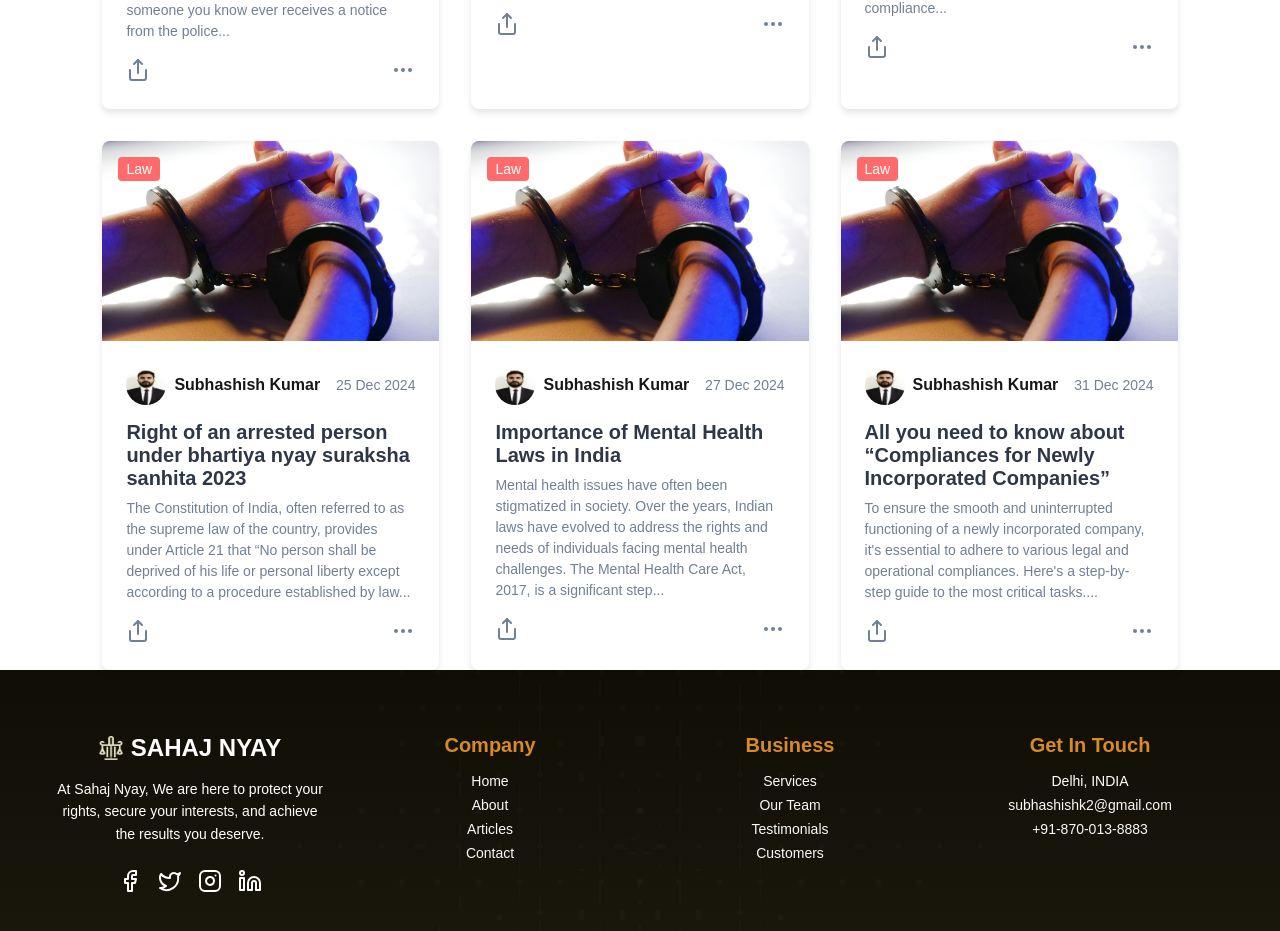
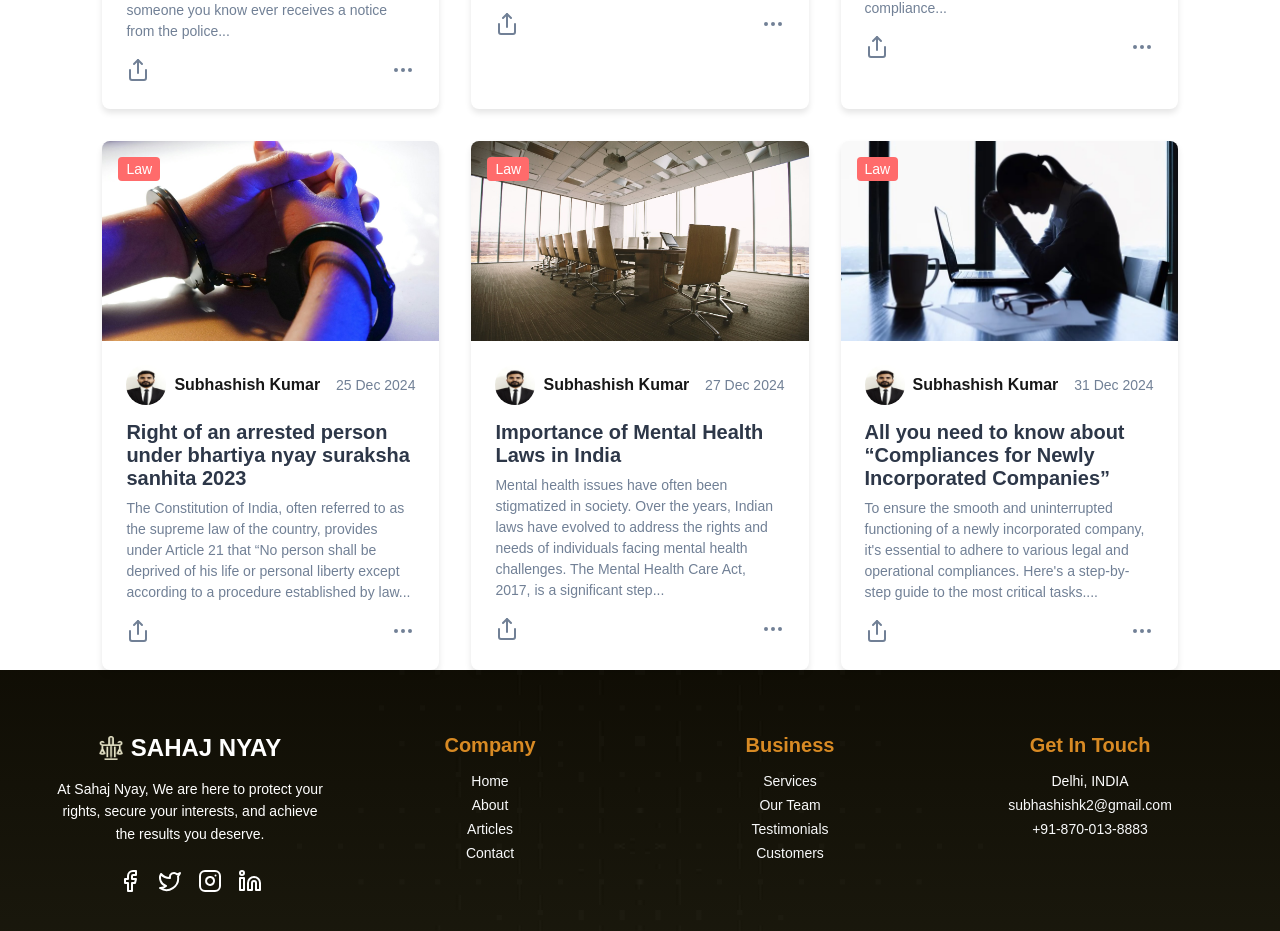
Before and after one commit to gautamkmahato/Law-firm, a Next.js app: page /articles in a window 1280 px wide. Shown: the part 828-1759 px from the top of the page. Built offline with nearby package versions, Linux system fonts and the light colour scheme.

Commit message:
fixed the new page

```diff
--- a/app/articles/Compliances for-newly-incorporated-companies/page.js
+++ b/app/articles/Compliances for-newly-incorporated-companies/page.js
@@ -2,7 +2,7 @@ import Image from 'next/image';
 import Link from 'next/link';
 import styles from '../[blogTitle]/blogPost.module.css';
 import profileImage from '../../public/assets/profile.jpg';
-import complianceImage from '../../public/assets/compliance.jpg';
+import complianceImage from '../../public/assets/law4.jpeg';
 
 export const metadata = {
   title: "Compliances for Newly Incorporated Companies",
--- a/app/articles/Importance-of-mental-health-laws-in-India/page.js
+++ b/app/articles/Importance-of-mental-health-laws-in-India/page.js
@@ -2,7 +2,8 @@ import Image from 'next/image';
 import Link from 'next/link';
 import styles from '../[blogTitle]/blogPost.module.css';
 import profileImage from '../../public/assets/profile.jpg';
-import mentalHealthImage from '../../public/assets/mentalHealth.jpg';
+import mentalHealthImage from '../../public/assets/law5.jpeg';
+
 
 export const metadata = {
   title: "Importance of Mental Health Laws in India",
--- a/app/components/Blog.jsx
+++ b/app/components/Blog.jsx
@@ -7,6 +7,8 @@ import image from '../public/assets/blog-1.jpg'
 import law1 from '../public/assets/law1.jpeg'
 import law2 from '../public/assets/law2.jpeg'
 import law3 from '../public/assets/law3.jpeg'
+import law4 from '../public/assets/law4.jpeg'
+import law5 from '../public/assets/law5.jpeg'
 
 export default function BlogPostGrid() {
   return (
@@ -74,7 +76,7 @@ export default function BlogPostGrid() {
 
           <BlogCard
             id="5"
-            image={law2}
+            image={law5}
             title="Importance of Mental Health Laws in India"
             category="Law"
             url="Importance-of-mental-health-laws-in-India"
@@ -89,7 +91,7 @@ export default function BlogPostGrid() {
 
           <BlogCard
             id="6"
-            image={law2}
+            image={law4}
             title="All you need to know about “Compliances for Newly Incorporated Companies”"
             category="Law"
             url="Compliances for-newly-incorporated-companies"
```
Also changed, not shown: app/public/assets/law4.jpeg (added), app/public/assets/law5.jpeg (added).
